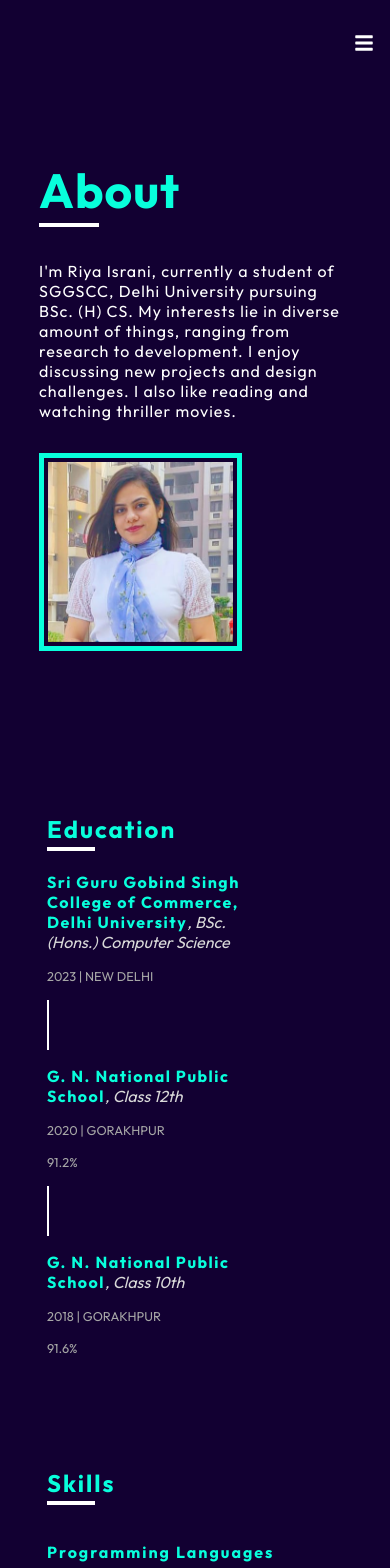
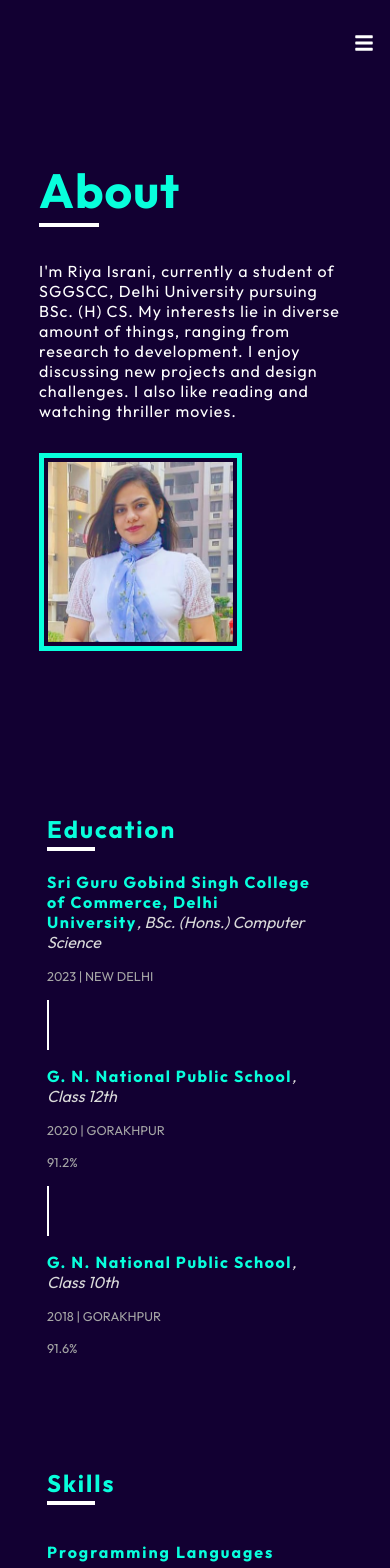
Before and after one commit to israni21/My-Portfolio, a React (Create React App) app: page /about in a window 390 px wide. Shown: the top 1568 px of the page. Built offline with nearby package versions, Linux system fonts and the light colour scheme.

Commit message:
Update HeroImageStyles2.css

```diff
--- a/src/components/HeroImageStyles2.css
+++ b/src/components/HeroImageStyles2.css
@@ -410,7 +410,7 @@
 @media screen and (max-width: 399px){
     .left{
         height: 100%;
-        max-width: 80%;
+        max-width: 100%;
         display: flex;
         flex-direction: column;
         padding: 0.5rem;
```
